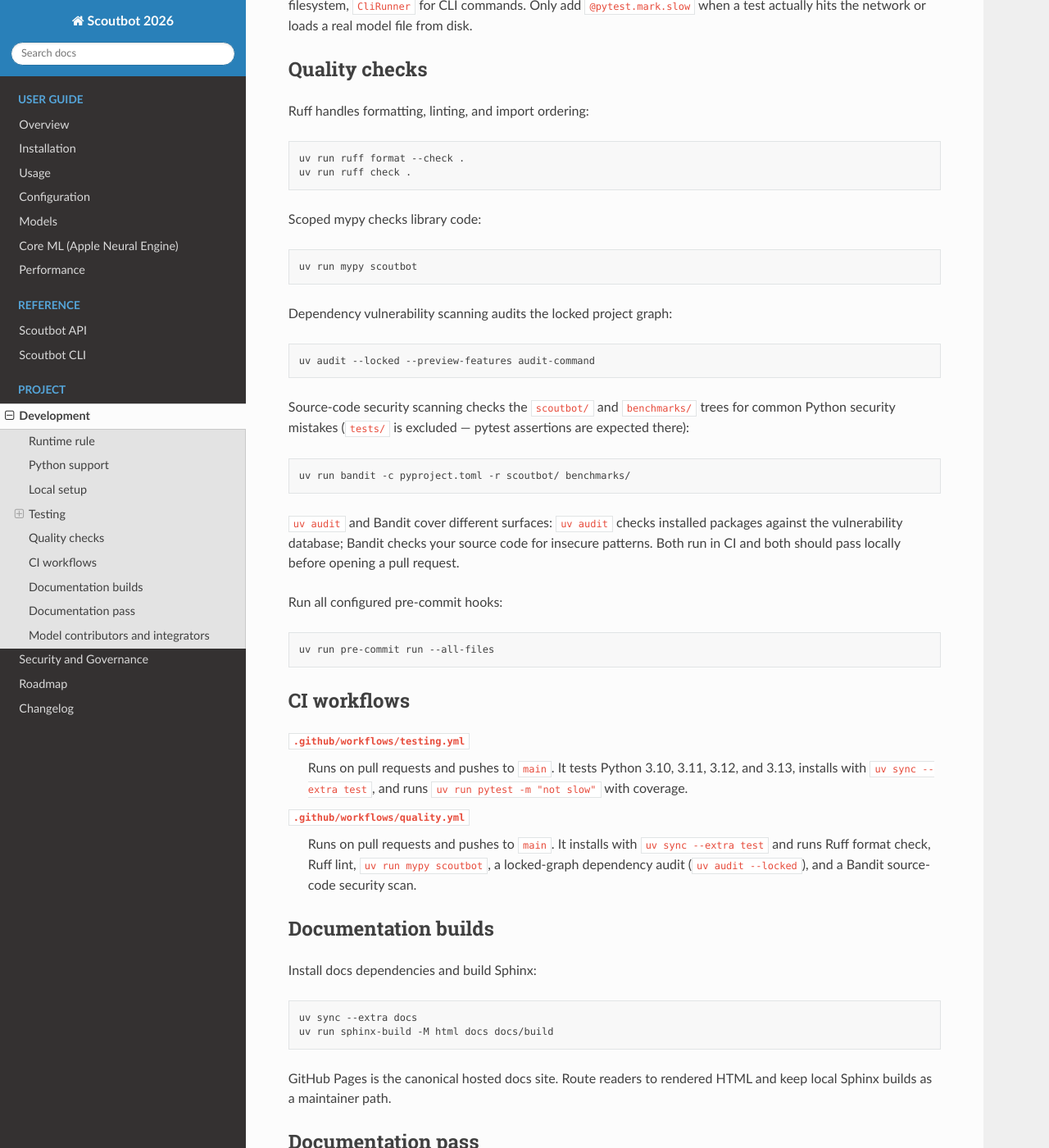
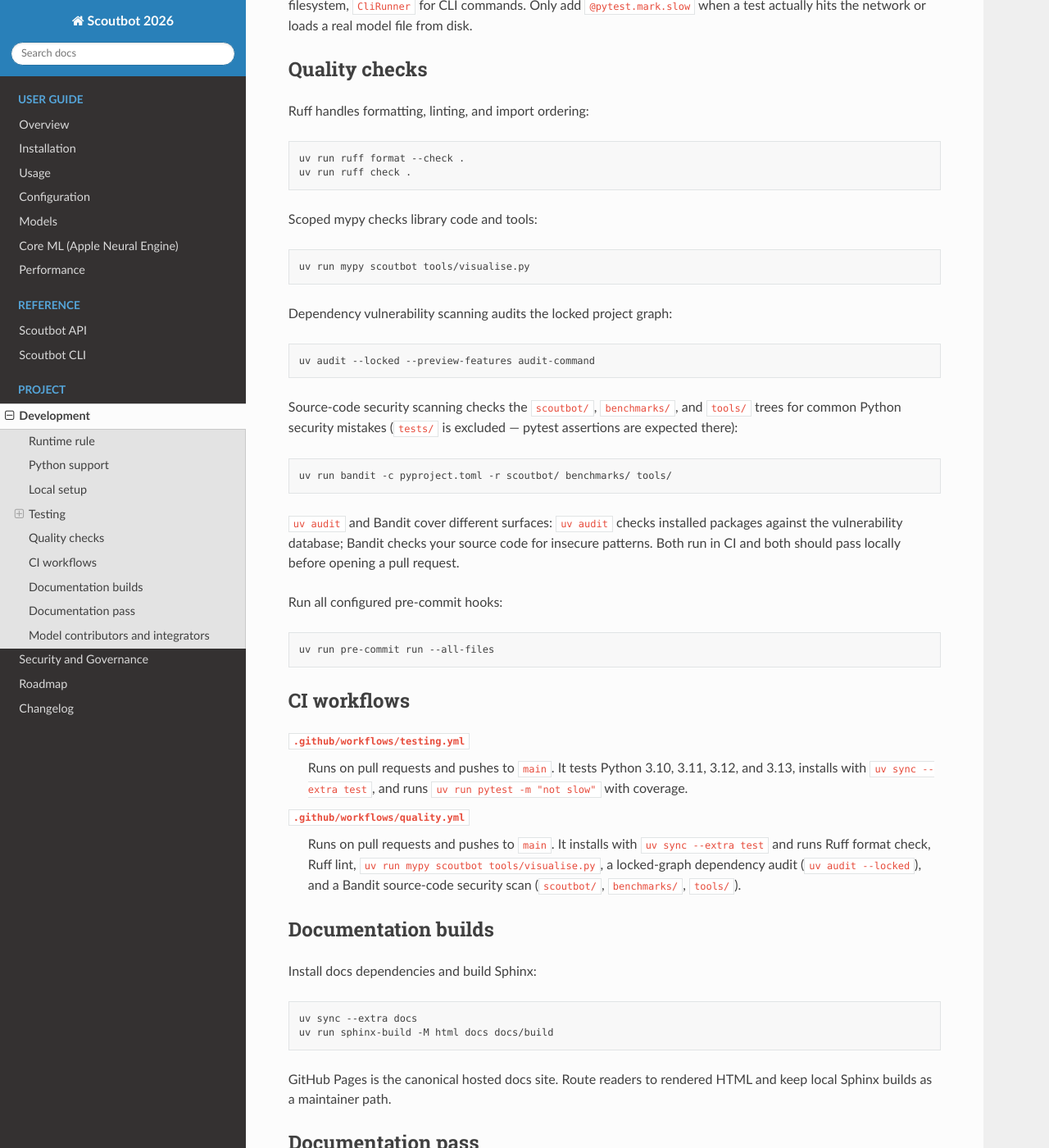
Before and after one commit to SurveyTools/scoutbot-two, a Sphinx documentation site: the page built from docs/development.rst, in a window 1280 px wide and 1400 px high, scrolled down 1479 px. Shown: the whole window at 82% size. Built offline with Sphinx 7.4.7 and the Read the Docs theme 3.1.0, drawn with Linux system fonts in a browser that asks for light colours; formulas are drawn with MathJax 3.

```diff
--- a/docs/development.rst
+++ b/docs/development.rst
@@ -83,11 +83,11 @@ Ruff handles formatting, linting, and import ordering:
    uv run ruff format --check .
    uv run ruff check .
 
-Scoped mypy checks library code:
+Scoped mypy checks library code and tools:
 
 .. code-block:: bash
 
-   uv run mypy scoutbot
+   uv run mypy scoutbot tools/visualise.py
 
 Dependency vulnerability scanning audits the locked project graph:
 
@@ -95,12 +95,13 @@ Dependency vulnerability scanning audits the locked project graph:
 
    uv audit --locked --preview-features audit-command
 
-Source-code security scanning checks the ``scoutbot/`` and ``benchmarks/`` trees for common
-Python security mistakes (``tests/`` is excluded — pytest assertions are expected there):
+Source-code security scanning checks the ``scoutbot/``, ``benchmarks/``, and ``tools/``
+trees for common Python security mistakes (``tests/`` is excluded — pytest assertions are
+expected there):
 
 .. code-block:: bash
 
-   uv run bandit -c pyproject.toml -r scoutbot/ benchmarks/
+   uv run bandit -c pyproject.toml -r scoutbot/ benchmarks/ tools/
 
 ``uv audit`` and Bandit cover different surfaces: ``uv audit`` checks installed packages
 against the vulnerability database; Bandit checks your source code for insecure patterns.
@@ -121,8 +122,9 @@ CI workflows
 
 ``.github/workflows/quality.yml``
    Runs on pull requests and pushes to ``main``. It installs with ``uv sync --extra test`` and
-   runs Ruff format check, Ruff lint, ``uv run mypy scoutbot``, a locked-graph dependency
-   audit (``uv audit --locked``), and a Bandit source-code security scan.
+   runs Ruff format check, Ruff lint, ``uv run mypy scoutbot tools/visualise.py``, a
+   locked-graph dependency audit (``uv audit --locked``), and a Bandit source-code security
+   scan (``scoutbot/``, ``benchmarks/``, ``tools/``).
 
 Documentation builds
 --------------------
```
Also changed, not shown: CHANGELOG.rst (+7 -1 lines), CONTRIBUTING.md (+4 -4 lines), docs/usage.rst (+24 -0 lines), 2 other files.
